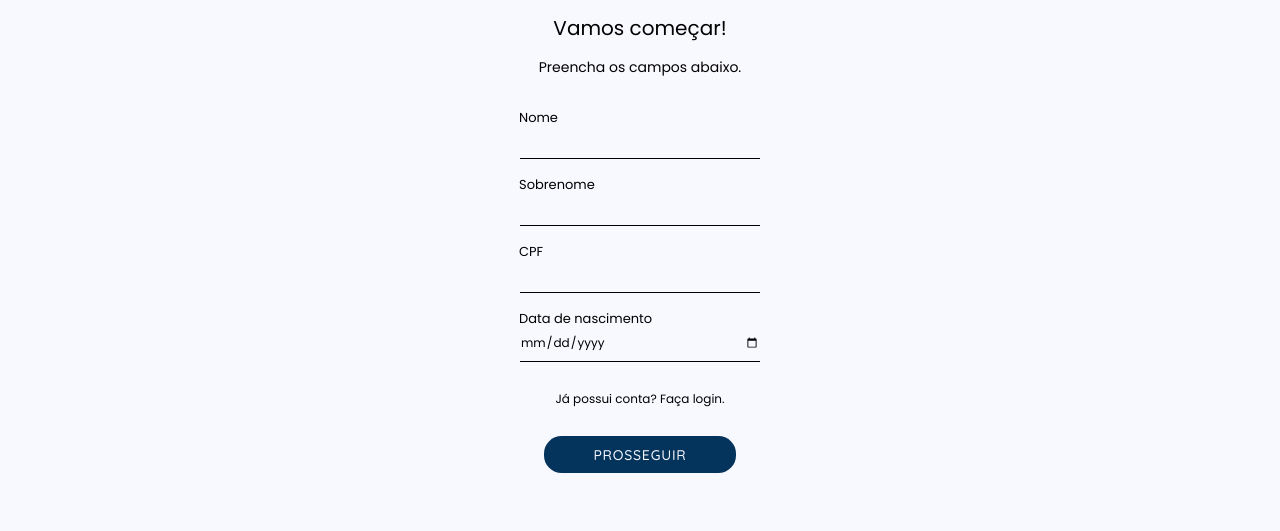
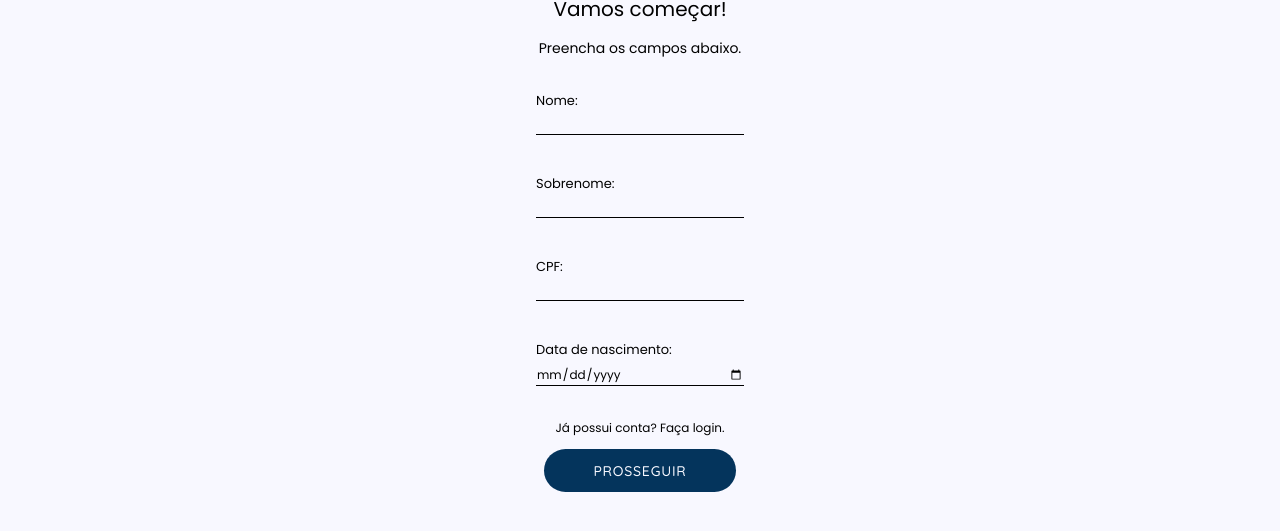
Before and after one commit to brendoncpereira/sa-infinity, a React (Create React App) app: page / in a window 1280 px wide. Shown: the part 317-848 px from the top of the page. Built offline with nearby package versions, Linux system fonts and the light colour scheme.

Commit message:
sec update register 1

```diff
--- a/src/components/Register.js
+++ b/src/components/Register.js
@@ -2,8 +2,11 @@ import React from 'react';
 import '../styles/register.css';
 import illustration from '../assets/reglog-illustration.svg';
 import logoMQ from '../assets/logo-mq.svg';
+import Typing from 'react-typing-animation';
 
  const Register = () => {
+
+
     return(
         <body>
 
@@ -30,8 +33,9 @@ import logoMQ from '../assets/logo-mq.svg';
                             <div className='input-box'>
 
 
-                                    <input type='text' name='first-name'/>
-                                    <label>Nome</label>
+                                <input type='text' name='first-name'/>
+                                <label>Nome:</label>
+
 
                                 </div>
 
@@ -39,18 +43,18 @@ import logoMQ from '../assets/logo-mq.svg';
 
                             <div className='input-box'>
                                 <input type='text' name='last-name' />
-                                <label>Sobrenome</label>
+                                <label>Sobrenome:</label>
                             </div>
 
 
                                 <div className='input-box'>
-                                <input type='number' name='cpf' />
-                                <label>CPF</label>
+                                <input type='number' name='cpf' inputmode="numeric" />
+                                <label>CPF:</label>
                                 </div>
 
                                 <div className='input-box'>
                                 <input type='date' name='bday-date'/>
-                                <label>Data de nascimento</label>
+                                <label>Data de nascimento:</label>
                                 </div>
 
                                 {/* <div>
--- a/src/styles/register.css
+++ b/src/styles/register.css
@@ -17,7 +17,6 @@ main {
 .wrapper {
     height: 100%;
     width: 100%;
-    background: red;
 }
 
 .lf-box {
@@ -64,8 +63,8 @@ main {
 }
 
 .container-title {
-
-
+    width: 13rem;
+    border: none;
     display: flex;
     align-items: center;
     justify-content: center;
@@ -87,7 +86,7 @@ main {
 }
 
 .input-wrapper {
-    margin-top: 1rem;
+
     display: flex;
     align-items: center;
     justify-content: center;
@@ -96,30 +95,60 @@ main {
 
 }
 
+
+
+
 .input-wrapper input {
     border: none;
     border-bottom: 1px solid black;
     background: none;
-    width: 15rem;
+    width: 100%;
     margin: 1rem;
-    padding: 0.5rem 0px 0.5rem 0px;
+    padding: 2rem 0px 0px 0px;
     outline: none;
     font-size: 12px;
     font-family: 'Poppins';
 
+
 }
 
 .input-box {
+    display: flex;
+    flex-direction: column;
+    align-items: center;
+    justify-content: center;
     position: relative;
+    width: 13rem;
+
 }
 
+
 .input-box label {
-    left: 15px;
-    top: 0rem;
+    position: absolute;
     font-family: 'Poppins';
     font-size: 13px;
-    position: absolute;
+    align-self: flex-start;
+    top: 18px;
+    transition:  0.2s ease-in-out;
 }
+
+ input:focus + label, input:not(:placeholder-shown){
+    transform: translateY(-5px);
+    font-size: 12px;
+
+}
+
+input::-webkit-outer-spin-button,
+input::-webkit-inner-spin-button {
+    -webkit-appearance: none;
+    margin: 0;
+}
+
+input[type=number]{
+    -moz-appearance: textfield;
+}
+
+
 
 
 
@@ -136,8 +165,6 @@ main {
 
 
 .btn-wrapper {
-    margin-top: 1rem;
-
     display: flex;
     align-items: center;
     justify-content: center;
@@ -146,7 +173,7 @@ main {
 
 .btn-wrapper button {
     width: 12rem;
-    padding: 0.6rem;
+    padding: 0.8rem;
     background: #04345c;
     border: none;
     color: #F8F8FF;
@@ -155,5 +182,5 @@ main {
     font-weight: 500;
     text-transform: uppercase;
     letter-spacing: 0.8px;
-    border-radius: 1.1rem;
+    border-radius: 2rem;
 }
```
